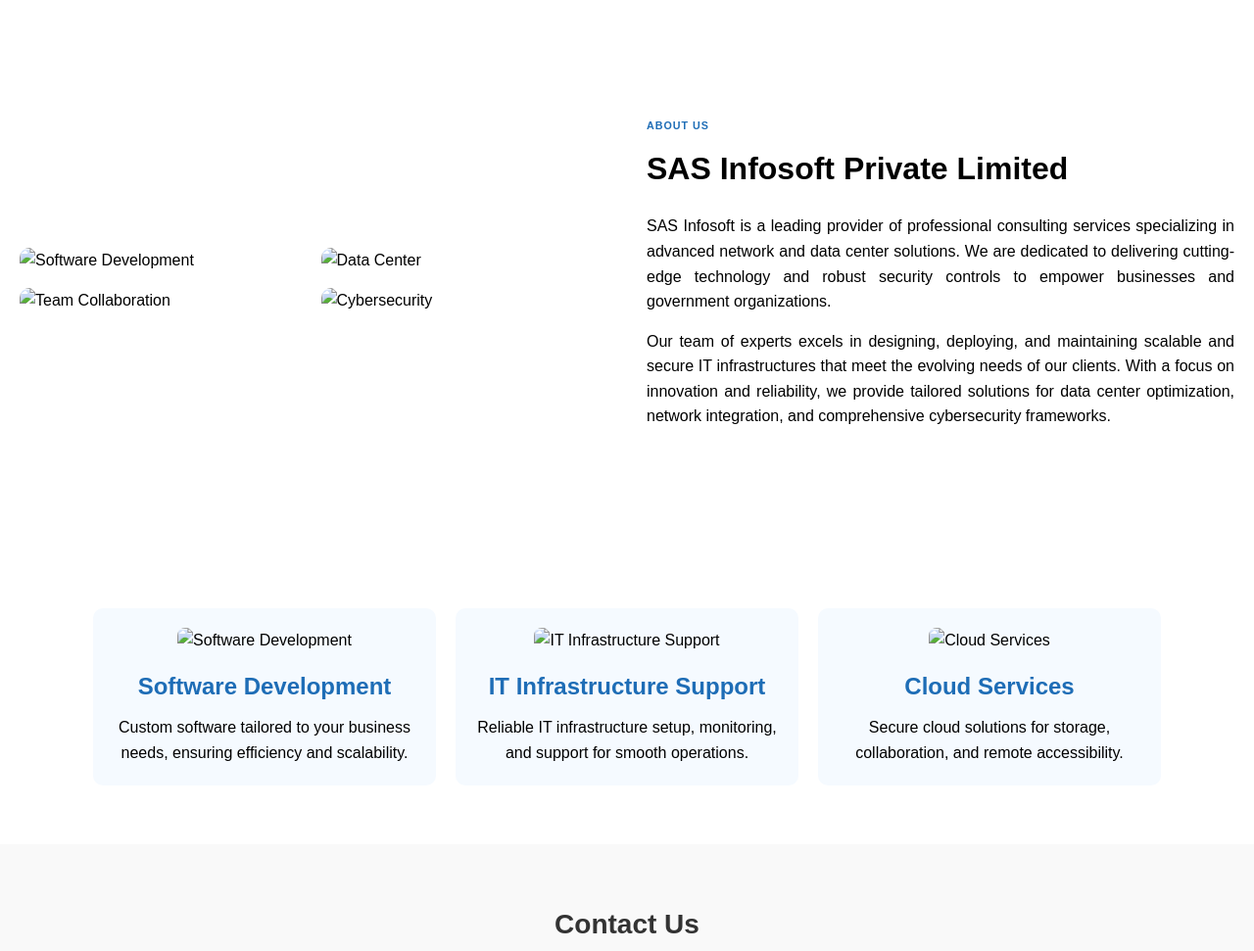
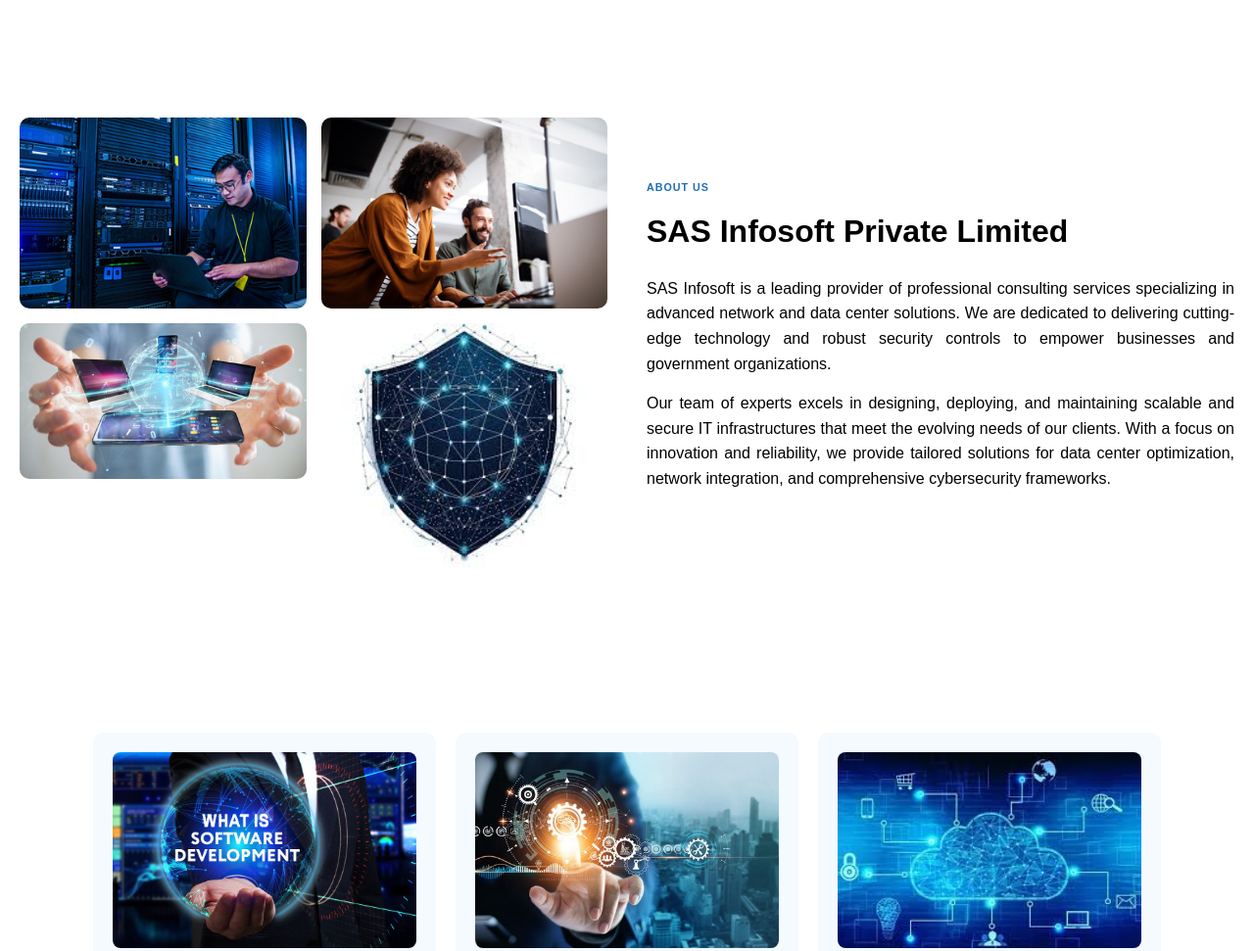
Before and after one commit to 122tara/sasinfosoft, a plain HTML site: page index.html in a window 1280 px wide. Shown: the part 820-1791 px from the top of the page at 98% size. Drawn offline with Linux system fonts and the light colour scheme; files whose address does not match are found by name.

Commit message:
Update index.html

```diff
--- a/index.html
+++ b/index.html
@@ -15,7 +15,7 @@
   <header>
     <div class="header-container">
       <div class="logo">
-        <img src="images/logo.png" alt="SAS Infosoft Logo">
+        <img src="logo.png" alt="SAS Infosoft Logo">
       </div>
       <nav id="nav-menu">
         <ul>
@@ -67,10 +67,10 @@
     <div class="about-container">
       <!-- Left images -->
       <div class="about-images">
-        <img src="images/aboutus_image1.jpg" alt="Software Development">
-        <img src="images/aboutus_image2.jpg" alt="Data Center">
-        <img src="images/aboutus_image3.jpg" alt="Team Collaboration">
-        <img src="images/aboutus_image4.jpg" alt="Cybersecurity">
+        <img src="aboutus_image1.jpg" alt="Software Development">
+        <img src="aboutus_image2.jpg" alt="Data Center">
+        <img src="aboutus_image3.jpg" alt="Team Collaboration">
+        <img src="aboutus_image4.jpg" alt="Cybersecurity">
       </div>
       <!-- Right text -->
       <div class="about-text">
@@ -92,17 +92,17 @@
     <h1>Our Services</h1>
     <div class="services-container">
       <div class="service-card">
-        <img src="images/softwaredevelopment.jpg" alt="Software Development">
+        <img src="softwaredevelopment.jpg" alt="Software Development">
         <h2>Software Development</h2>
         <p>Custom software tailored to your business needs, ensuring efficiency and scalability.</p>
       </div>
       <div class="service-card">
-        <img src="images/itInfrastructure.jpeg" alt="IT Infrastructure Support">
+        <img src="itInfrastructure.jpeg" alt="IT Infrastructure Support">
         <h2>IT Infrastructure Support</h2>
         <p>Reliable IT infrastructure setup, monitoring, and support for smooth operations.</p>
       </div>
       <div class="service-card">
-        <img src="images/cloudservices.jpg" alt="Cloud Services">
+        <img src="cloudservices.jpg" alt="Cloud Services">
         <h2>Cloud Services</h2>
         <p>Secure cloud solutions for storage, collaboration, and remote accessibility.</p>
       </div>
```
